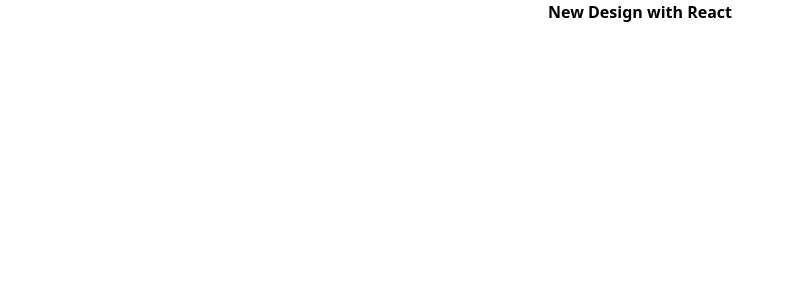
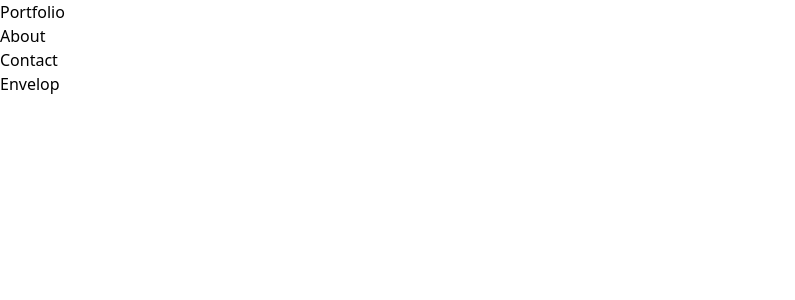
Before and after one commit to KingsleyIbe/myPortifolioSite, a React (Create React App) app: page / in a window 1280 px wide. Shown: the top 300 px of the page, without its empty margins (0-795 px from the left). Built offline with nearby package versions, Linux system fonts and the light colour scheme.

Commit message:
Set up route

```diff
--- a/package.json
+++ b/package.json
@@ -8,6 +8,7 @@
     "@testing-library/user-event": "^13.5.0",
     "react": "^18.2.0",
     "react-dom": "^18.2.0",
+    "react-router-dom": "^6.3.0",
     "react-scripts": "5.0.1",
     "web-vitals": "^2.1.4"
   },
--- a/src/App.js
+++ b/src/App.js
@@ -1,8 +1,15 @@
+import { BrowserRouter, Routes, Route } from 'react-router-dom';
+import Header from './component/Header/Header';
+
 function App() {
   return (
-    <div className="text-center font-bold">
-      New Design with React
-    </div>
+    <>
+      <BrowserRouter>
+        <Routes>
+          <Route path="/" element={<Header />} />
+        </Routes>
+      </BrowserRouter>
+    </>
   );
 }
 
--- /dev/null
+++ b/src/component/Header/Header.jsx
@@ -0,0 +1,19 @@
+import React from 'react';
+import { NavLink } from 'react-router-dom';
+
+const Header = () => (
+  <div>
+    <header>
+      <nav>
+        <ul>
+          <li><NavLink to="/">Portfolio</NavLink></li>
+          <li><NavLink to="/#about">About</NavLink></li>
+          <li><NavLink to="/#contact">Contact</NavLink></li>
+          <li><NavLink to="/#contact">Envelop</NavLink></li>
+        </ul>
+      </nav>
+    </header>
+  </div>
+);
+
+export default Header;
```
Also changed, not shown: 1 other file (tests, documents, lock files or other folders).
